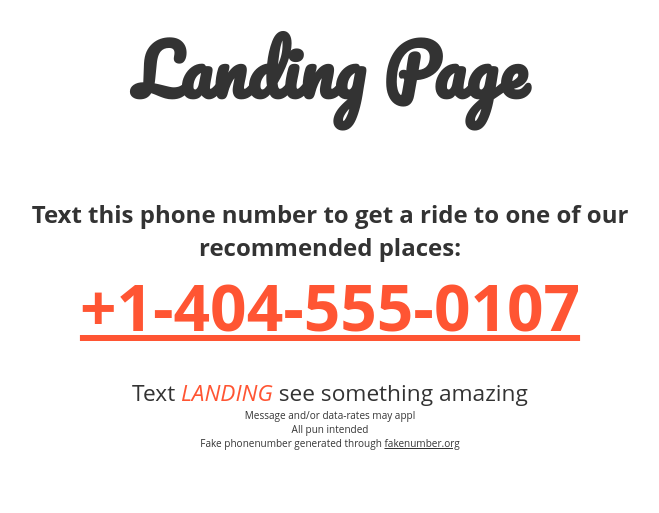
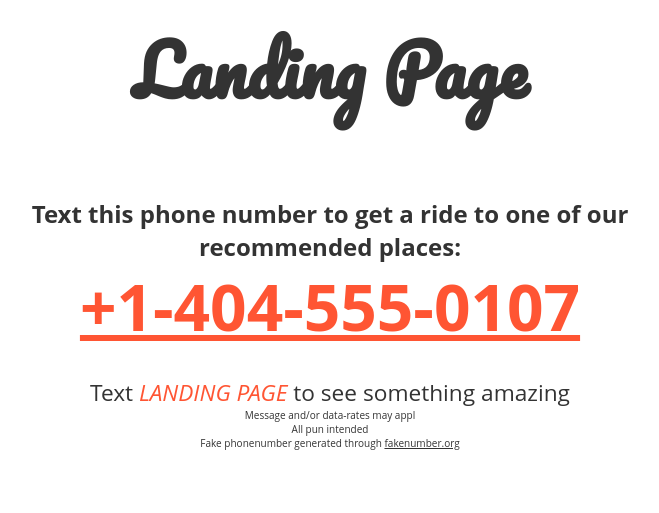
Before and after one commit to vidbina/landing-page-templates, a website: page enchanted/index.html in a window 1280 px wide. Shown: the part 282-795 px from the top of the page, without its empty margins (310-969 px from the left). Drawn offline with Linux system fonts and the light colour scheme; files whose address does not match are found by name.

Commit message:
Fix enchanted theme for consistency

```diff
--- a/enchanted/index.html
+++ b/enchanted/index.html
@@ -41,7 +41,7 @@
           >+1-404-555-0107</a
         >
       </h2>
-      <p>Text <i>LANDING</i> see something amazing</p>
+      <p>Text <i>LANDING PAGE</i> to see something amazing</p>
       <p class="disclaimer">Message and/or data-rates may appl</p>
       <p class="disclaimer">All pun intended</p>
       <p class="disclaimer">
```
